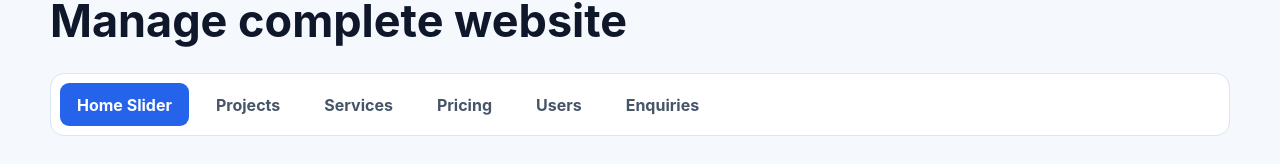
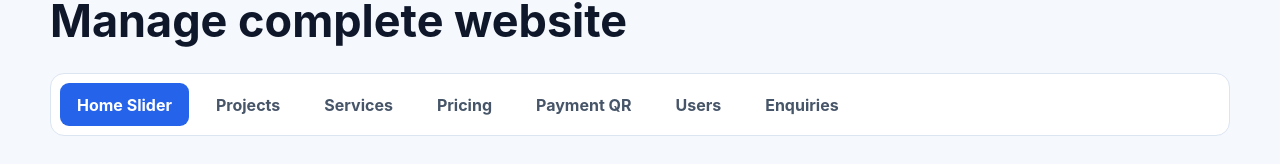
Before and after one commit to vidhyasagar118/tech-digital-designer, a React (Vite) app: page /admin in a window 1280 px wide. Shown: the part 194-358 px from the top of the page. Built offline with nearby package versions, Linux system fonts and the light colour scheme; no server answers; sample sign-in values are in the browser's storage.

Commit message:
fronetdn uplaod

```diff
--- a/src/pages/admin/Admin.jsx
+++ b/src/pages/admin/Admin.jsx
@@ -1,18 +1,29 @@
-import React from "react";
-import "./Admin.css";
-import { useState } from "react";
+import React, {
+  useState,
+} from "react";
 
 import AdminContent from "./AdminContent";
 import AdminUsers from "./AdminUsers";
 import AdminPaymentQR from "./AdminPaymentQR";
 import AdminEnquiries from "./AdminEnquiries";
+
+import "./Admin.css";
+
 const tabs = [
   ["sliders", "Home Slider"],
   ["projects", "Projects"],
   ["services", "Services"],
   ["pricing", "Pricing"],
+  ["payment-qr", "Payment QR"],
   ["users", "Users"],
   ["enquiries", "Enquiries"],
+];
+
+const contentTabs = [
+  "sliders",
+  "projects",
+  "services",
+  "pricing",
 ];
 
 export default function Admin() {
@@ -34,10 +45,20 @@ export default function Admin() {
           </div>
         </div>
 
-        <div className="admin-tabs">
-          {tabs.map(([value, label]) => (
+        <div
+          className="admin-tabs"
+          role="tablist"
+          aria-label="Admin sections"
+        >
+          {tabs.map(
+            ([value, label]) => (
               <button
                 key={value}
+                type="button"
+                role="tab"
+                aria-selected={
+                  activeTab === value
+                }
                 className={
                   activeTab === value
                     ? "active"
@@ -49,26 +70,30 @@ export default function Admin() {
               >
                 {label}
               </button>
-          ))}
+            )
+          )}
         </div>
 
-        {[
-          "sliders",
-          "projects",
-          "services",
-          "pricing",
-        ].includes(activeTab) && (
-          <AdminContent type={activeTab} />
+        {contentTabs.includes(
+          activeTab
+        ) && (
+          <AdminContent
+            key={activeTab}
+            type={activeTab}
+          />
+        )}
+
+        {activeTab ===
+          "payment-qr" && (
+          <AdminPaymentQR />
         )}
 
         {activeTab === "users" && (
           <AdminUsers />
         )}
 
-<AdminPaymentQR />
-
-        {activeTab === "enquiries" && (
-
+        {activeTab ===
+          "enquiries" && (
           <AdminEnquiries />
         )}
       </div>
--- a/src/pages/admin/AdminPaymentQR.jsx
+++ b/src/pages/admin/AdminPaymentQR.jsx
@@ -64,9 +64,10 @@ export default function AdminPaymentQR() {
       setError("");
 
       try {
-const response = await API.get(
-  "/payment-settings/public"
-);
+        const response =
+          await API.get(
+            "/payment-settings"
+          );
 
         const data =
           response.data?.setting ||
```
Lines whose indentation alone changed are shown as unchanged.
